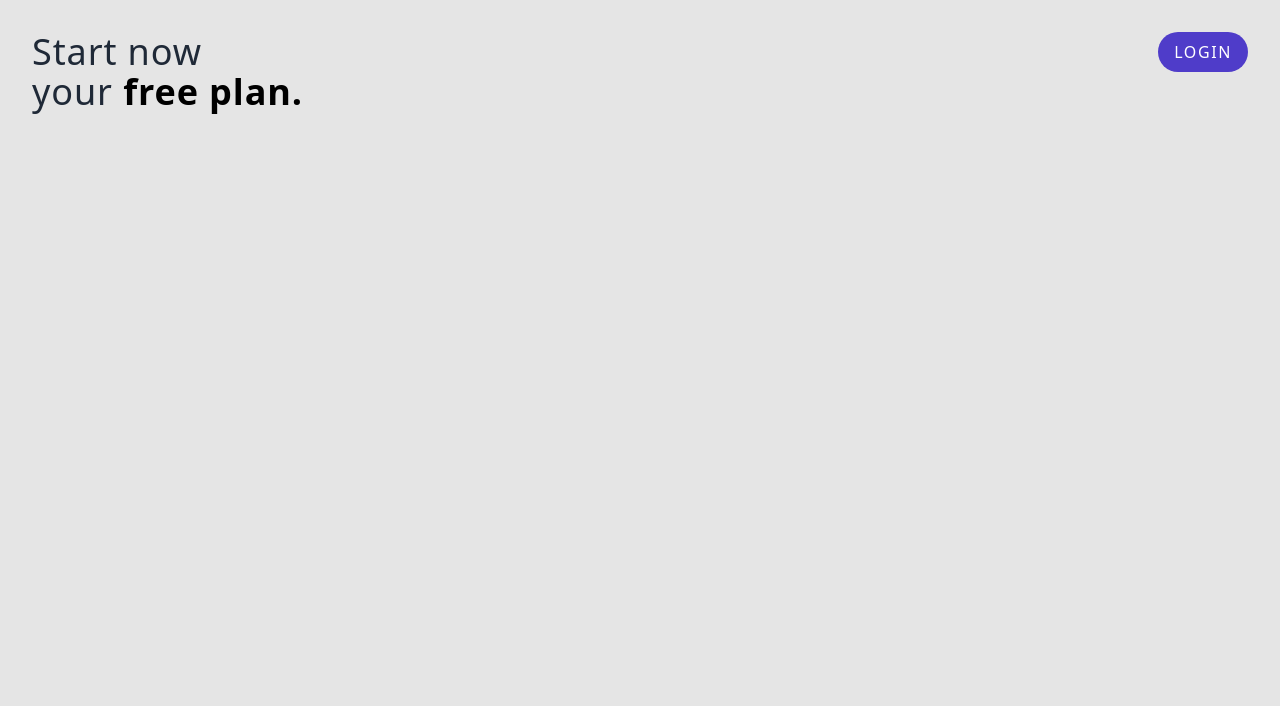
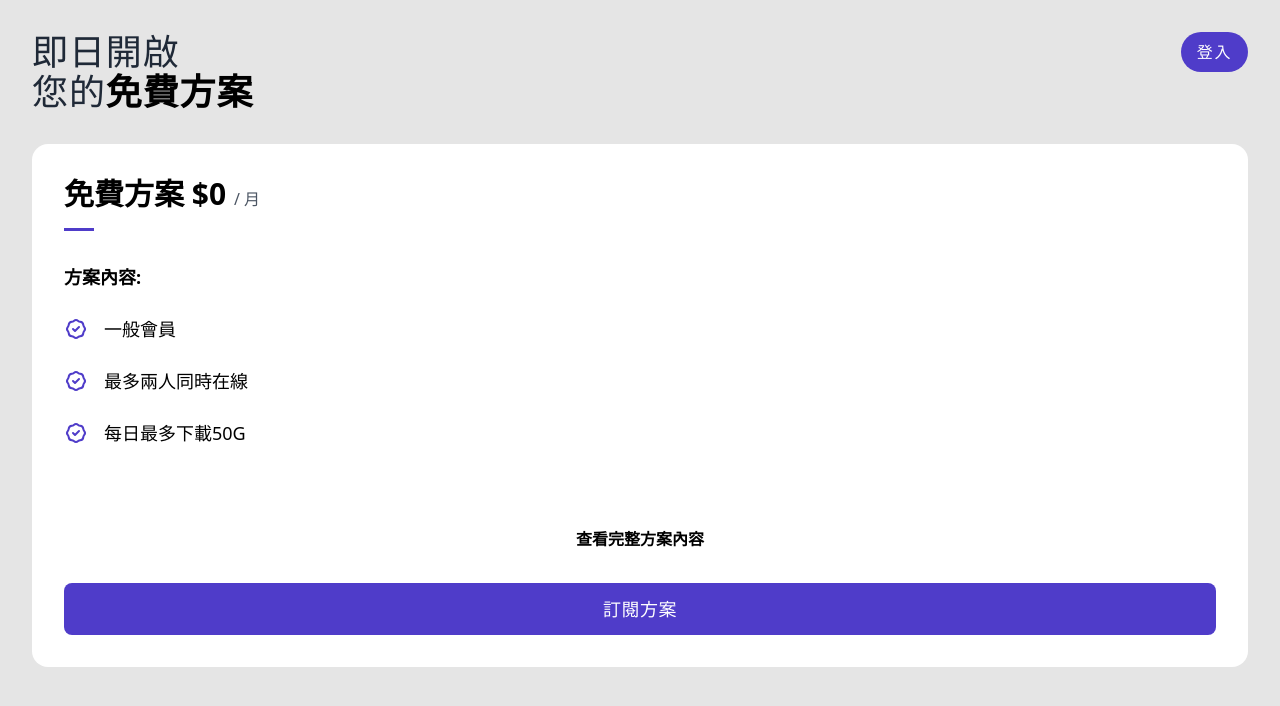
Before and after one commit to naluwan/pricing_tailwind, a website built with webpack: page src/index.html in a window 1280 px wide. Built offline with nearby package versions, Linux system fonts and the light colour scheme.

Commit message:
feat: add card

```diff
--- a/src/index.html
+++ b/src/index.html
@@ -11,27 +11,95 @@
     <!-- header -->
     <div class="flex items-start justify-between lg:mx-auto lg:max-w-[1280px]">
       <div>
-        <h1 class="text-4xl tracking-wide text-gray-800">Start now</h1>
+        <h1 class="text-4xl tracking-wide text-gray-800">即日開啟</h1>
         <p class="text-4xl tracking-wide text-gray-800">
-          your <span class="font-bold text-black">free plan.</span>
+          您的<span class="font-bold text-black">免費方案</span>
         </p>
       </div>
       <button
         id="login"
-        class="
-          rounded-full
-          bg-primary
-          px-4
-          py-2
-          tracking-widest
-          text-white
-          ring-primary ring-offset-2
-          duration-100
-          active:bg-primary-dark active:ring-4
-        "
+        class="rounded-full bg-primary px-4 py-2 tracking-widest text-white ring-primary ring-offset-2 duration-100 active:bg-primary-dark active:ring-4"
       >
-        LOGIN
+        登入
       </button>
+    </div>
+
+    <!-- main -->
+
+    <div class="mt-8">
+      <!-- card -->
+      <div class="mt-8 w-full rounded-2xl bg-secondary p-8">
+        <p class="text-3xl font-bold">
+          免費方案 $0
+          <span class="text-base font-medium text-gray-600"> / 月 </span>
+        </p>
+        <div class="mt-4 h-[3px] w-[30px] bg-primary"></div>
+        <p class="mt-8 text-lg font-bold">方案內容:</p>
+
+        <ul class="mb-20 text-lg" id="list1">
+          <li class="mt-6 flex items-center">
+            <svg
+              xmlns="http://www.w3.org/2000/svg"
+              class="mr-4 h-6 w-6 stroke-current text-primary"
+              fill="none"
+              viewBox="0 0 24 24"
+              stroke="currentColor"
+            >
+              <path
+                stroke-linecap="round"
+                stroke-linejoin="round"
+                stroke-width="2"
+                d="M9 12l2 2 4-4M7.835 4.697a3.42 3.42 0 001.946-.806 3.42 3.42 0 014.438 0 3.42 3.42 0 001.946.806 3.42 3.42 0 013.138 3.138 3.42 3.42 0 00.806 1.946 3.42 3.42 0 010 4.438 3.42 3.42 0 00-.806 1.946 3.42 3.42 0 01-3.138 3.138 3.42 3.42 0 00-1.946.806 3.42 3.42 0 01-4.438 0 3.42 3.42 0 00-1.946-.806 3.42 3.42 0 01-3.138-3.138 3.42 3.42 0 00-.806-1.946 3.42 3.42 0 010-4.438 3.42 3.42 0 00.806-1.946 3.42 3.42 0 013.138-3.138z"
+              />
+            </svg>
+            一般會員
+          </li>
+          <li class="mt-6 flex items-center">
+            <svg
+              xmlns="http://www.w3.org/2000/svg"
+              class="mr-4 h-6 w-6 stroke-current text-primary"
+              fill="none"
+              viewBox="0 0 24 24"
+              stroke="currentColor"
+            >
+              <path
+                stroke-linecap="round"
+                stroke-linejoin="round"
+                stroke-width="2"
+                d="M9 12l2 2 4-4M7.835 4.697a3.42 3.42 0 001.946-.806 3.42 3.42 0 014.438 0 3.42 3.42 0 001.946.806 3.42 3.42 0 013.138 3.138 3.42 3.42 0 00.806 1.946 3.42 3.42 0 010 4.438 3.42 3.42 0 00-.806 1.946 3.42 3.42 0 01-3.138 3.138 3.42 3.42 0 00-1.946.806 3.42 3.42 0 01-4.438 0 3.42 3.42 0 00-1.946-.806 3.42 3.42 0 01-3.138-3.138 3.42 3.42 0 00-.806-1.946 3.42 3.42 0 010-4.438 3.42 3.42 0 00.806-1.946 3.42 3.42 0 013.138-3.138z"
+              />
+            </svg>
+            最多兩人同時在線
+          </li>
+          <li class="mt-6 flex items-center">
+            <svg
+              xmlns="http://www.w3.org/2000/svg"
+              class="mr-4 h-6 w-6 stroke-current text-primary"
+              fill="none"
+              viewBox="0 0 24 24"
+              stroke="currentColor"
+            >
+              <path
+                stroke-linecap="round"
+                stroke-linejoin="round"
+                stroke-width="2"
+                d="M9 12l2 2 4-4M7.835 4.697a3.42 3.42 0 001.946-.806 3.42 3.42 0 014.438 0 3.42 3.42 0 001.946.806 3.42 3.42 0 013.138 3.138 3.42 3.42 0 00.806 1.946 3.42 3.42 0 010 4.438 3.42 3.42 0 00-.806 1.946 3.42 3.42 0 01-3.138 3.138 3.42 3.42 0 00-1.946.806 3.42 3.42 0 01-4.438 0 3.42 3.42 0 00-1.946-.806 3.42 3.42 0 01-3.138-3.138 3.42 3.42 0 00-.806-1.946 3.42 3.42 0 010-4.438 3.42 3.42 0 00.806-1.946 3.42 3.42 0 013.138-3.138z"
+              />
+            </svg>
+            每日最多下載50G
+          </li>
+        </ul>
+
+        <a href="#" class="mb-8 block w-full text-center font-bold"
+          >查看完整方案內容</a
+        >
+
+        <button
+          class="w-full rounded-lg bg-primary py-3 text-lg tracking-wide text-white"
+        >
+          訂閱方案
+        </button>
+      </div>
     </div>
   </div>
 </html>
```
